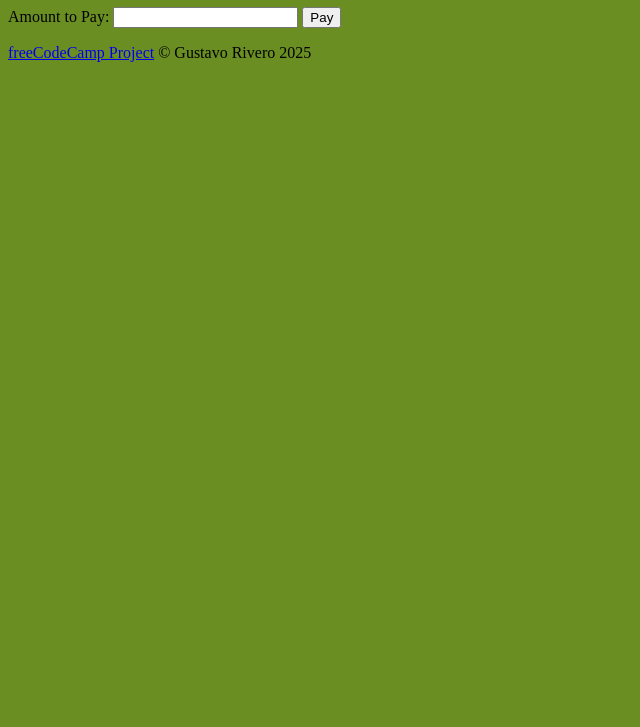
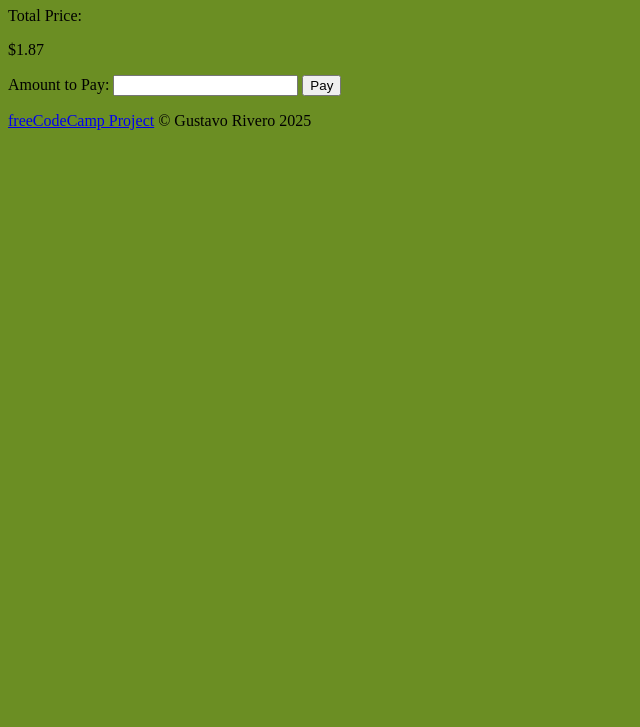
Before and after one commit to gusir22/freeCodeCamp-Cash-Register-Project, a plain HTML site: page index.html in a window 1280 px wide. Shown: the part 73-800 px from the top of the page, without its empty margins (0-640 px from the left). Drawn offline with Linux system fonts and the light colour scheme.

Commit message:
Create the total price output screen and helper function, updatePriceScreen(), to display total price to user

```diff
--- a/index.html
+++ b/index.html
@@ -6,11 +6,13 @@
         <link rel="stylesheet" href="static/css/styles.css">
         <script src="static/js/script.js"></script>
     </head>
-    <body>
+    <body onload="updatePriceScreen()">
         <header>
             <h1>Cash Register</h1>
         </header>
         <main>
+            <p>Total Price:</p>
+            <p id="price-output"></p>
             <form>
                 <label for="cash">Amount to Pay:</label>
                 <input type="number" id="cash">
--- a/static/js/script.js
+++ b/static/js/script.js
@@ -16,6 +16,11 @@ let registerStatus;
 // init empty total cid dollar amount. This will be updated with the onclick event.
 let cidAmount;
 
+function updatePriceScreen() {
+    /* This function updates the price total screen with the price variable value.
+    It runs on a onload event from the body element in index.html */
+    document.getElementById('price-output').innerHTML = `$${price}`;
+}
 
 function processPayment(form) {
     calcCashInDrawer()
```
